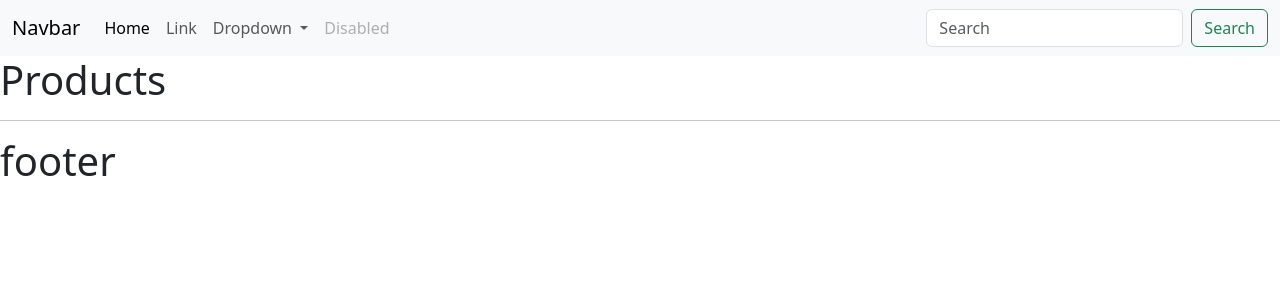
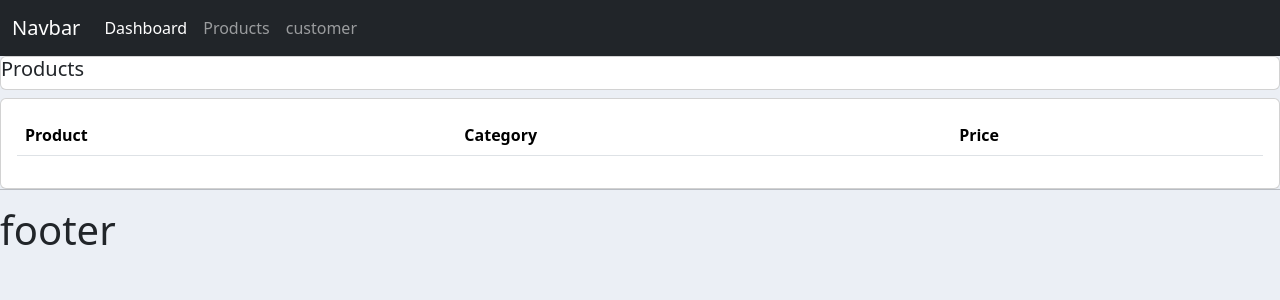
Before and after one commit to Pankajbadgujar1/CustomerManagementApp, a Django app: page /products/ in a window 1280 px wide. Shown: the top 300 px of the page. Run offline with Django 5.2, Linux system fonts and the light colour scheme; lists and menus that the app fills with data are empty.

Commit message:
bootstrap added succefully

```diff
--- a/crm1/Accounts/templates/Accounts/main.html
+++ b/crm1/Accounts/templates/Accounts/main.html
@@ -8,6 +8,24 @@
         <meta name="viewport" content="width=device-width, initial-scale=1">
         <link rel="stylesheet" href="https://cdn.jsdelivr.net/npm/bootstrap@5.3.3/dist/css/bootstrap.min.css" integrity="sha384-QWTKZyjpPEjISv5WaRU9OFeRpok6YctnYmDr5pNlyT2bRjXh0JMhjY6hW+ALEwIH" crossorigin="anonymous">
 
+        {% comment %} //adding css for Accounts/status.html using id {% endcomment %}
+        <style>
+            body{
+            background-color: #ebeff5;
+            }
+
+            #total-order{
+            background-color: orange;
+            }
+
+            #order-deliverd{
+            background-color:green;
+            }
+
+            #order-pending{
+            background-color: red;
+            }
+            </style>
     </head>
     <body>
 
--- a/crm1/Accounts/templates/Accounts/navbar.html
+++ b/crm1/Accounts/templates/Accounts/navbar.html
@@ -1,4 +1,4 @@
-<nav class="navbar navbar-expand-lg bg-body-tertiary">
+<nav class="navbar navbar-expand-lg navbar-dark bg-dark">
     <div class="container-fluid">
       <a class="navbar-brand" href="#">Navbar</a>
       <button class="navbar-toggler" type="button" data-bs-toggle="collapse" data-bs-target="#navbarSupportedContent" aria-controls="navbarSupportedContent" aria-expanded="false" aria-label="Toggle navigation">
@@ -7,12 +7,15 @@
       <div class="collapse navbar-collapse" id="navbarSupportedContent">
         <ul class="navbar-nav me-auto mb-2 mb-lg-0">
           <li class="nav-item">
-            <a class="nav-link active" aria-current="page" href="#">Home</a>
+            <a class="nav-link active" aria-current="page" href="#">Dashboard</a>
           </li>
           <li class="nav-item">
-            <a class="nav-link" href="#">Link</a>
+            <a class="nav-link" href="#">Products</a>
           </li>
-          <li class="nav-item dropdown">
+          <li class="nav-item">
+            <a class="nav-link" href="#">customer</a>
+          </li>
+          {% comment %} <li class="nav-item dropdown">
             <a class="nav-link dropdown-toggle" href="#" role="button" data-bs-toggle="dropdown" aria-expanded="false">
               Dropdown
             </a>
@@ -23,13 +26,15 @@
               <li><a class="dropdown-item" href="#">Something else here</a></li>
             </ul>
           </li>
-          <li class="nav-item">
+
+          {% endcomment %}
+          {% comment %} <li class="nav-item">
             <a class="nav-link disabled" aria-disabled="true">Disabled</a>
           </li>
         </ul>
         <form class="d-flex" role="search">
           <input class="form-control me-2" type="search" placeholder="Search" aria-label="Search">
-          <button class="btn btn-outline-success" type="submit">Search</button>
+          <button class="btn btn-outline-success" type="submit">Search</button> {% endcomment %}
         </form>
       </div>
     </div>
--- a/crm1/Accounts/templates/Accounts/products.html
+++ b/crm1/Accounts/templates/Accounts/products.html
@@ -1,6 +1,27 @@
 {% extends "Accounts/main.html" %}
 
-{% block content%}
-<h1>Products</h1>
+{% block content%} <div class="row">
+    <div class="col-md">
+        <div class="card card-title">
+            <h5>Products</h5>
+        </div>
+        <div class="card card-body">
+            <table class="table">
+                <tr>
+                    <th>Product</th>
+                    <th>Category</th>
+                    <th>Price</th>
+                </tr>
+                {% comment %} {% for i in products %}
+                <tr>
+                    <td>{{i.name}}</td>
+                    <td>{{i.category}}</td>
+                    <td>{{i.price}}</td>
+                </tr>
+                {% endfor %} {% endcomment %}
+            </table>
+         </div>
+    </div>
+
 
 {%endblock%}
```
Also changed, not shown: crm1/Accounts/templates/Accounts/customer.html (+73 -1 lines), crm1/Accounts/templates/Accounts/dashboard.html (+59 -1 lines), crm1/Accounts/templates/Accounts/status.html (added, +44 -0 lines).
